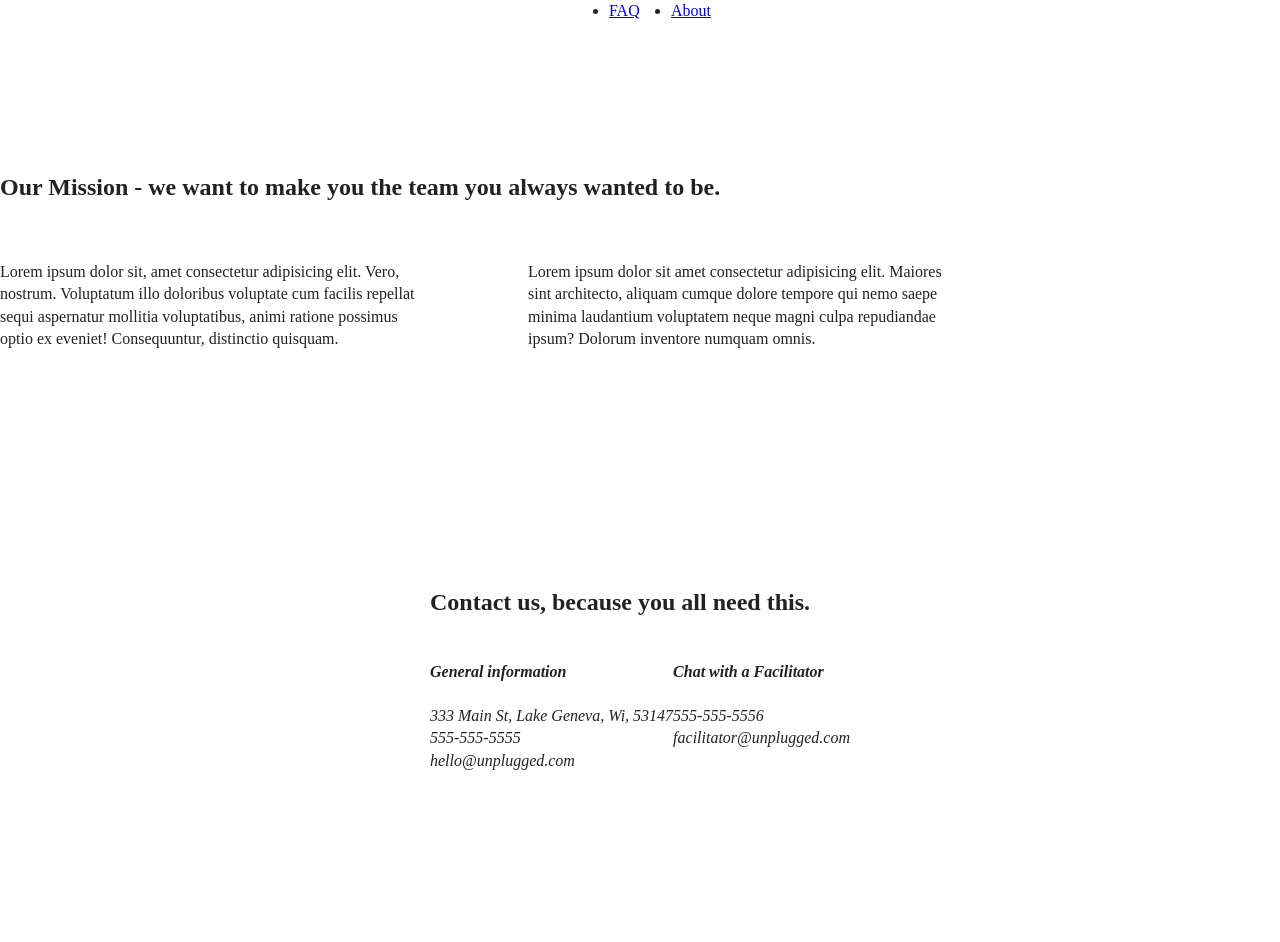
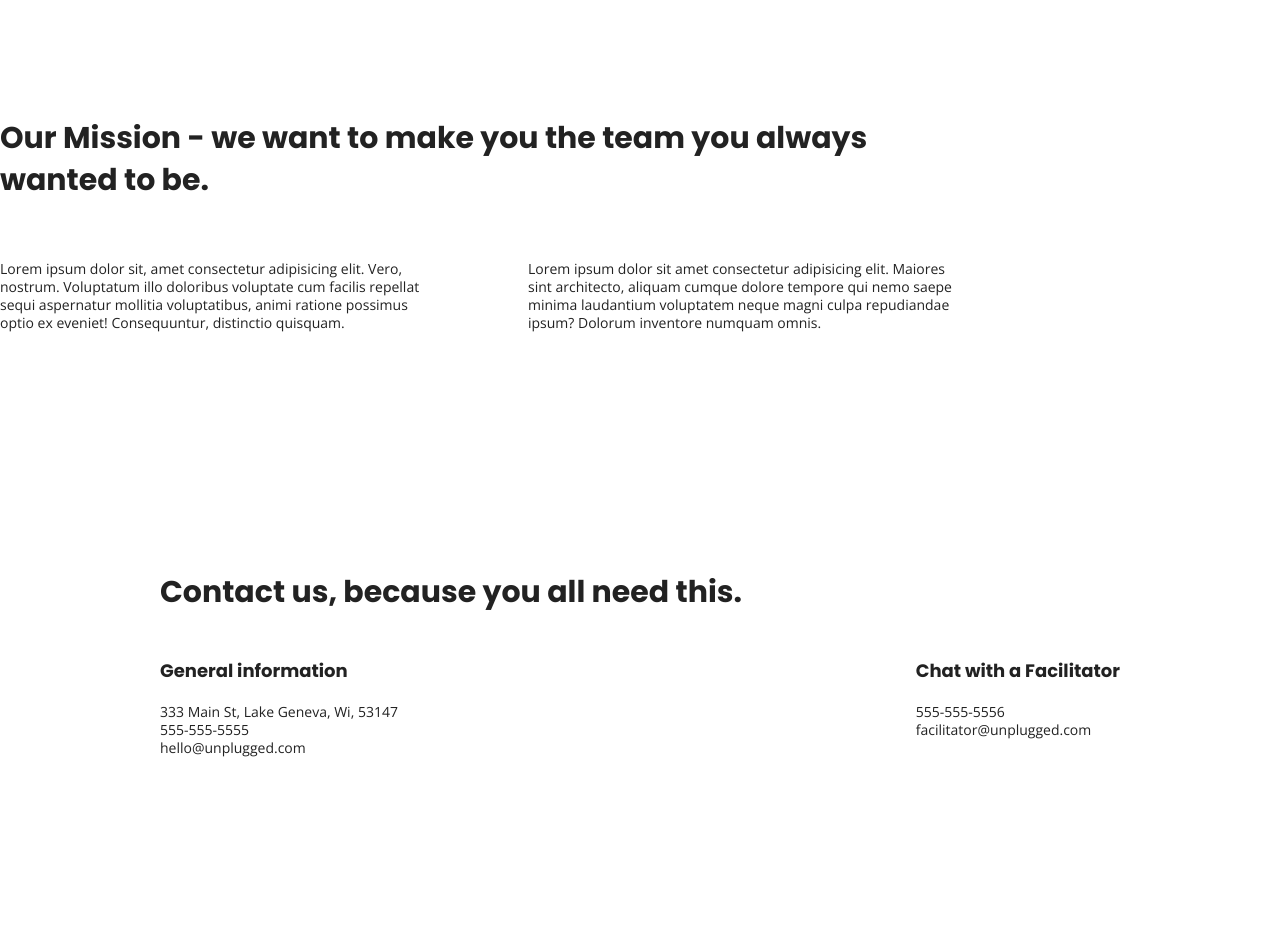
Before and after one commit to rmedina0134/responsive-website-project, a website: page about/index.html in a window 1280 px wide. Shown: the part 157-1099 px from the top of the page. Drawn offline with nearby package versions, Linux system fonts and the light colour scheme.

Commit message:
Add text styles

```diff
--- a/about/index.html
+++ b/about/index.html
@@ -14,6 +14,8 @@
 
   <link rel="manifest" href="../site.webmanifest">
   <link rel="apple-touch-icon" href="../icon.png">
+  <!-- Google Fonts -->
+  <link href="https://fonts.googleapis.com/css?family=Open+Sans:400,700|Poppins:500,700" rel="stylesheet">
   <!-- Place favicon.ico in the root directory -->
 
   <link rel="stylesheet" href="../css/normalize.css">
--- a/css/main.css
+++ b/css/main.css
@@ -87,6 +87,65 @@ textarea {
    Author's custom styles
    ========================================================================== */
 /* -------- Base Header - Footer Styles -------- */
+
+/* General Styles */
+
+html {
+font-size: 16px;
+}
+
+body {
+  font-family:  'Open Sans', sans-serif;
+  font-size: 1em;
+  text-align: left;
+}
+
+ul,
+ol {
+  list-style-type: none;
+}
+
+a {
+  color: #e2e3ed;
+  text-decoration: none;
+}
+
+h2 {
+  font-family: 'Poppins', sans-serif;
+  font-size: 1.875em;
+}
+
+h3,
+h4 {
+  font-family: 'Poppins', sans-serif;
+  margin: 20px 0;
+  font-size: 1.125em;
+}
+
+p {
+  font-size: 0.875em;
+  line-height: 1.285;
+}
+
+img {
+
+}
+
+figure {
+
+}
+
+address {
+  font-style: normal;
+}
+
+.content-wrapper {
+  width: 90%;
+  margin: 50px 0;
+}
+
+/* ---- Base Header - Footer Styles ---- */
+
 header,
 footer {
   display: flex;
```
Also changed, not shown: faq/index.html (+2 -0 lines), index.html (+2 -0 lines).
